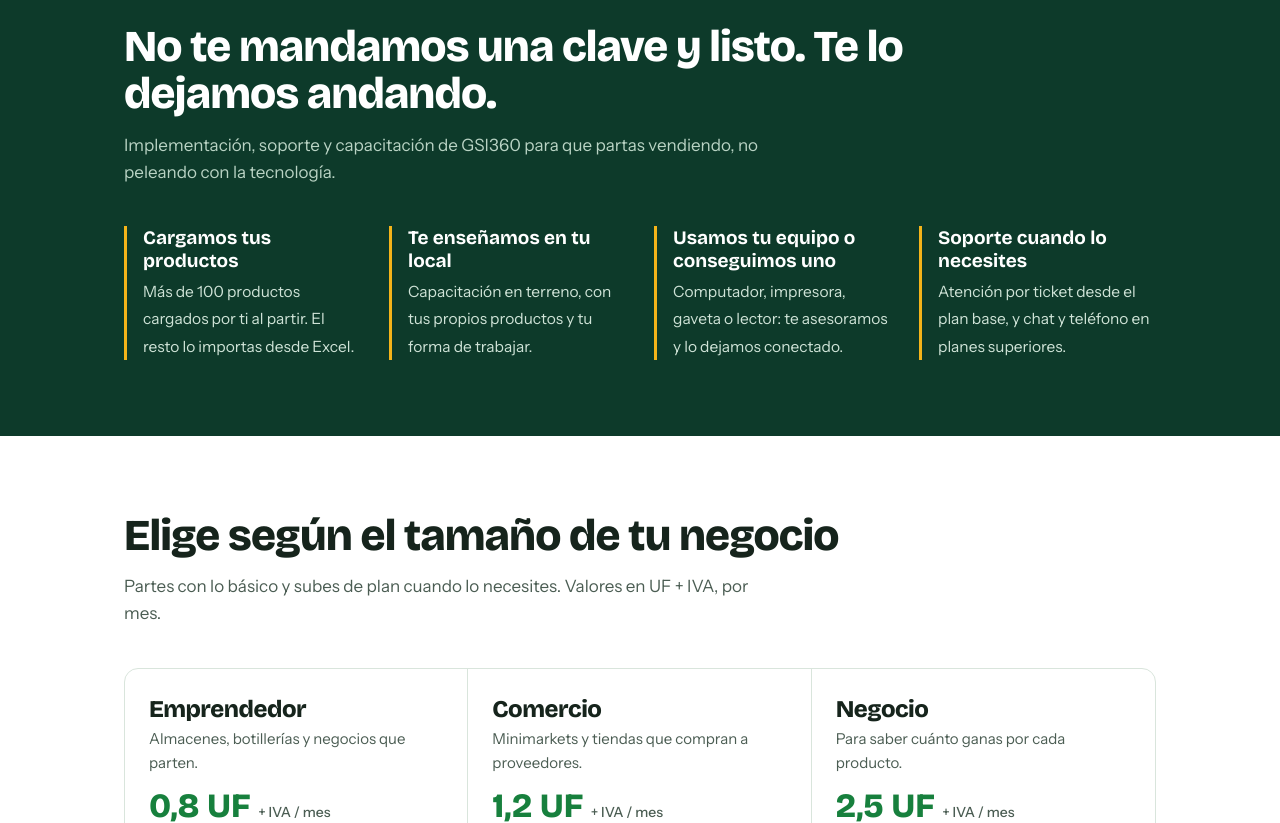
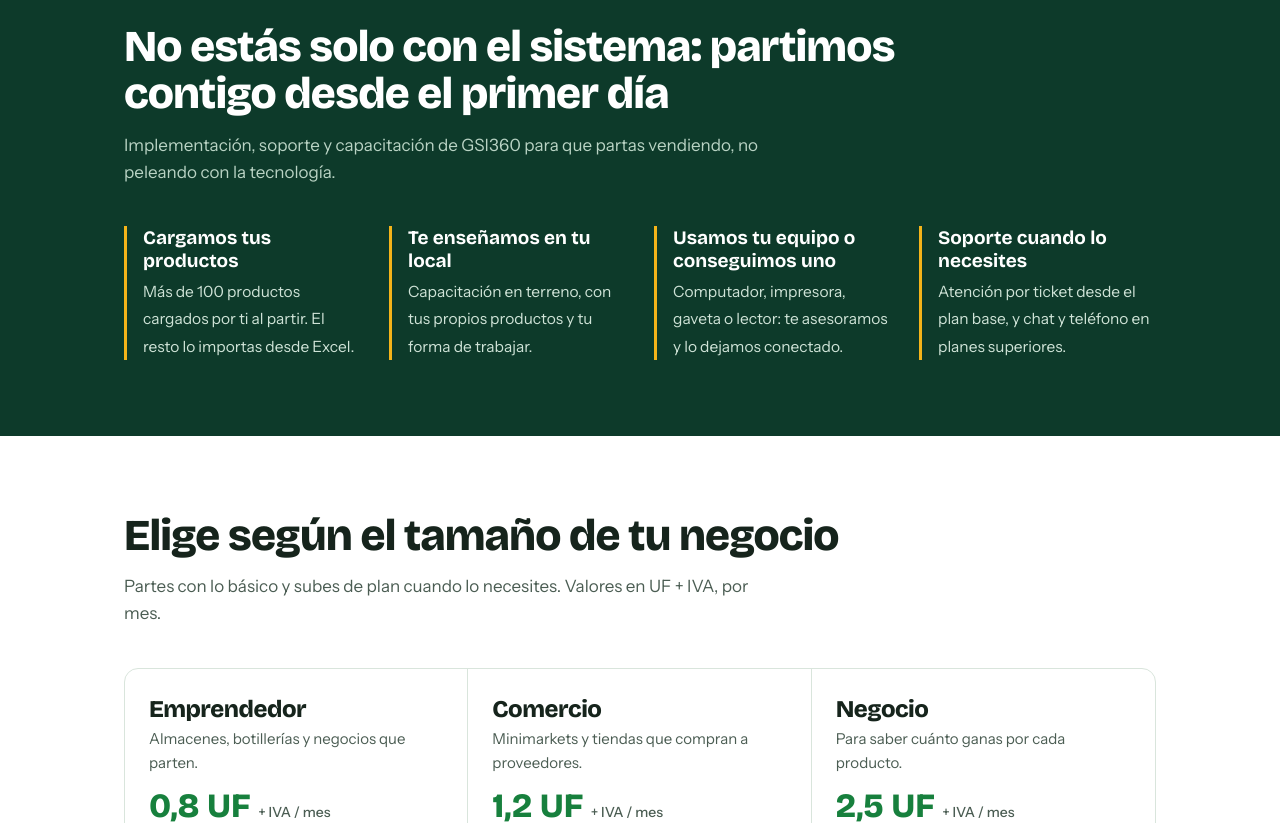
Before and after one commit to GSI360-Empresa/TGTONE_OMNISALES, a plain HTML site: page index.html in a window 1280 px wide. Shown: the part 1742-2565 px from the top of the page. Drawn offline with nearby package versions, Linux system fonts and the light colour scheme.

Commit message:
Update landing support section headline
Co-authored-by: Copilot <223556219+Copilot@users.noreply.github.com>

```diff
--- a/index.html
+++ b/index.html
@@ -192,7 +192,7 @@ footer b{color:#fff}
 <section class="service">
   <div class="wrap">
     <div class="badge"><img src="img/logo-gsi360.png" width="72" height="56" alt="GSI360"><span>Implementación,<br>soporte y capacitación</span></div>
-    <h2>No te mandamos una clave y listo. Te lo dejamos andando.</h2>
+    <h2>No estás solo con el sistema: partimos contigo desde el primer día</h2>
     <p class="sub">Implementación, soporte y capacitación de GSI360 para que partas vendiendo, no peleando con la tecnología.</p>
     <div class="svc">
       <div><strong>Cargamos tus productos</strong><span>Más de 100 productos cargados por ti al partir. El resto lo importas desde Excel.</span></div>
```
